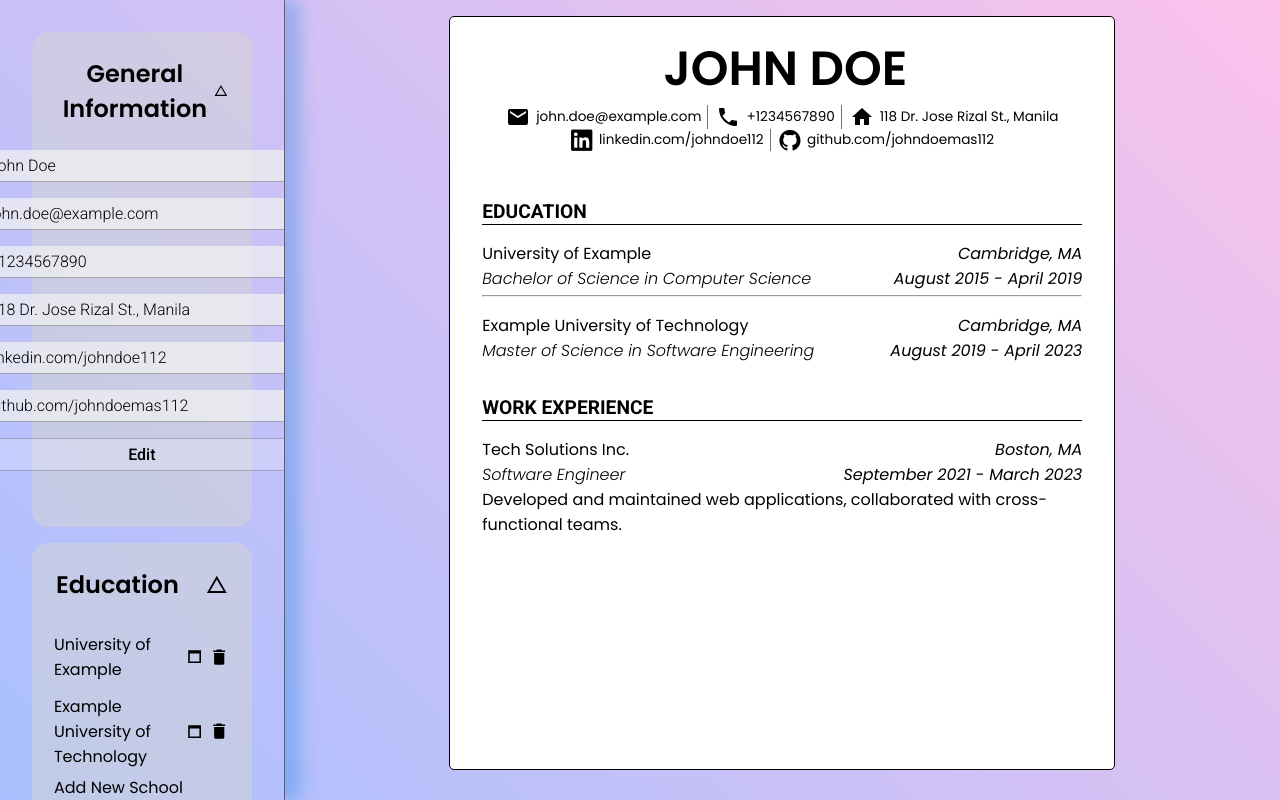
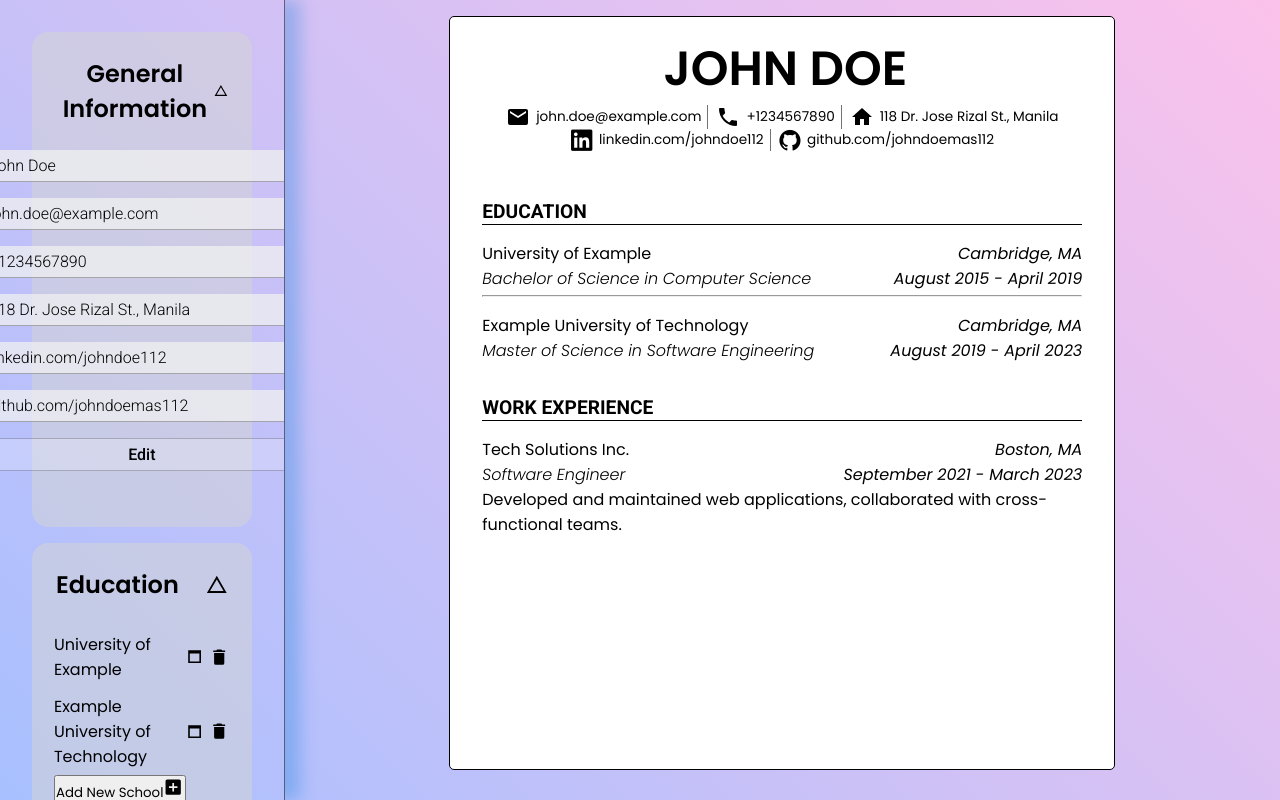
Before and after one commit to espiritukarl/odin-cv-application, a React (Vite) app: page / in a window 1280 px wide. Both pictures are taken after a click on the button "Education". Built offline with nearby package versions, Linux system fonts and the light colour scheme.

Commit message:
Added "Add New School" button to open form

```diff
--- a/src/components/Education.jsx
+++ b/src/components/Education.jsx
@@ -9,6 +9,8 @@ import {
   mdiDeleteEmpty,
   mdiWindowMinimize,
   mdiWindowMaximize,
+  mdiWindowClose,
+  mdiPlusBox,
 } from "@mdi/js";
 
 function Education({ updateCV, educationData, school, index }) {
@@ -41,6 +43,7 @@ function Education({ updateCV, educationData, school, index }) {
     const updatedEducation = [...educationData, info];
     updateCV("education", updatedEducation);
 
+    handleEducationContent();
     setInfo(placeholder.education);
   }
 
@@ -74,13 +77,29 @@ function Education({ updateCV, educationData, school, index }) {
             />
           </span>
         </div>
+      ) : !showEducationContent ? (
+        <>
+          <span className="new-form">
+            <button
+              className="poppins-regular"
+              onClick={handleEducationContent}
+            >
+              <span>Add New School</span>
+              <Icon path={mdiPlusBox} size={0.85} />
+            </button>
+          </span>
+        </>
       ) : (
         <>
-          <span className="new-form poppins-regular">Add New School</span>
+          <span className="close-form">
+            <button onClick={handleEducationContent}>
+              <Icon path={mdiWindowClose} size={0.8} />
+            </button>
+          </span>
         </>
       )}
 
-      {(showEducationContent || showAddEducation) && (
+      {showEducationContent && (
         <section className="education">
           <input
             type="text"
```
